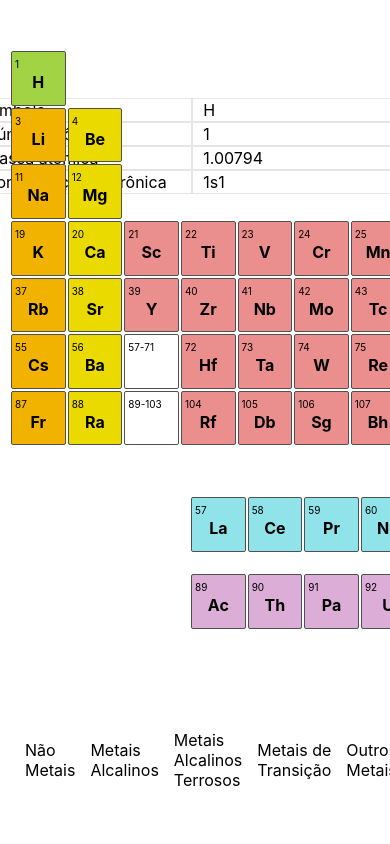
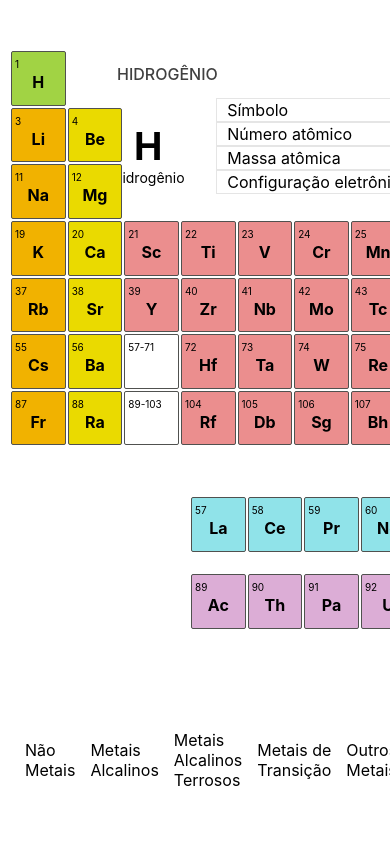
Before and after one commit to jonorex/trabalho-quimica, a Next.js app: page / in a window 390 px wide. Shown: the top 844 px of the page. Built offline with nearby package versions, Linux system fonts and the light colour scheme.

Commit message:
first commit

```diff
--- a/components/BoxElemento.js
+++ b/components/BoxElemento.js
@@ -11,7 +11,7 @@ const BoxElemento = (props) => {
 
 
     return (
-        <div style={{position:"absolute", left:"34.5%", transform: "translateX(-50%)", width:"546px", height:"180px"}}>
+        <div className="boxElemento" style={{position:"absolute", left:"34.5%", transform: "translateX(-50%)", width:"546px", height:"180px"}}>
         <div >
             <div style={{backgroundColor: color, filter: "contrast(50%)", height:"48px", alignItems:"center", display:'flex'}}>
             <h3 style={{marginLeft:"10px", fontWeight:"500", textTransform:"uppercase", fontSize:"16px"}}>{element.nome}</h3>
--- a/styles/globals.css
+++ b/styles/globals.css
@@ -33,6 +33,8 @@ a {
   max-width: 1152px;
   margin: 50px auto;
 }
+
+
 
 .element{
   justify-content: center;
@@ -118,3 +120,161 @@ td{
     overflow: scroll;
   }
 }
+
+@media only screen and (max-width: 1150px){
+  .boxElemento{
+    left: 38%  !important;
+    transform: translateX(-50%) !important;
+  }
+@media only screen and (max-width: 1045px){
+  .boxElemento{
+    left: 40%  !important;
+    transform: translateX(-50%) !important;
+  }
+}
+@media only screen and (max-width: 1000px){
+  .boxElemento{
+    left: 42%  !important;
+    transform: translateX(-50%) !important;
+  }
+}
+@media only screen and (max-width: 948px){
+  .boxElemento{
+    left: 44%  !important;
+    transform: translateX(-50%) !important;
+  }
+}
+@media only screen and (max-width: 905px){
+  .boxElemento{
+    left: 46%  !important;
+    transform: translateX(-50%) !important;
+  }
+}
+@media only screen and (max-width: 862px){
+  .boxElemento{
+    left: 48%  !important;
+    transform: translateX(-50%) !important;
+  }
+}
+@media only screen and (max-width: 833px){
+  .boxElemento{
+    left: 50%  !important;
+    transform: translateX(-50%) !important;
+  }
+}
+@media only screen and (max-width: 833px){
+  .boxElemento{
+    left: 52%  !important;
+    transform: translateX(-50%) !important;
+  }
+}
+@media only screen and (max-width: 786px){
+  .boxElemento{
+    left: 54%  !important;
+    transform: translateX(-50%) !important;
+  }
+}
+@media only screen and (max-width: 760px){
+  .boxElemento{
+    left: 56%  !important;
+    transform: translateX(-50%) !important;
+  }
+}
+@media only screen and (max-width: 735px){
+  .boxElemento{
+    left: 58%  !important;
+    transform: translateX(-50%) !important;
+  }
+}
+@media only screen and (max-width: 710px){
+  .boxElemento{
+    left: 60%  !important;
+    transform: translateX(-50%) !important;
+  }
+}
+@media only screen and (max-width: 687px){
+  .boxElemento{
+    left: 62%  !important;
+    transform: translateX(-50%) !important;
+  }
+}
+@media only screen and (max-width: 666px){
+  .boxElemento{
+    left: 64%  !important;
+    transform: translateX(-50%) !important;
+  }
+}
+@media only screen and (max-width: 646px){
+  .boxElemento{
+    left: 66%  !important;
+    transform: translateX(-50%) !important;
+  }
+}
+@media only screen and (max-width: 628px){
+  .boxElemento{
+    left: 68%  !important;
+    transform: translateX(-50%) !important;
+  }
+}
+@media only screen and (max-width: 611px){
+  .boxElemento{
+    left: 70%  !important;
+    transform: translateX(-50%) !important;
+  }
+}
+@media only screen and (max-width: 595px){
+  .boxElemento{
+    left: 72%  !important;
+    transform: translateX(-50%) !important;
+  }
+}
+@media only screen and (max-width: 595px){
+  .boxElemento{
+    left: 74%  !important;
+    transform: translateX(-50%) !important;
+  }
+}
+@media only screen and (max-width: 566px){
+  .boxElemento{
+    left: 78%  !important;
+    transform: translateX(-50%) !important;
+  }
+}
+@media only screen and (max-width: 549px){
+  .boxElemento{
+    left: 82%  !important;
+    transform: translateX(-50%) !important;
+  }
+}
+@media only screen and (max-width: 519px){
+  .boxElemento{
+    left: 86%  !important;
+    transform: translateX(-50%) !important;
+  }
+}
+@media only screen and (max-width: 500px){
+  .boxElemento{
+    left: 90%  !important;
+    transform: translateX(-50%) !important;
+  }
+}
+@media only screen and (max-width: 479px){
+  .boxElemento{
+    left: 94%  !important;
+    transform: translateX(-50%) !important;
+  }
+}
+@media only screen and (max-width: 460px){
+  .boxElemento{
+    left: 98%  !important;
+    transform: translateX(-50%) !important;
+  }
+}
+@media only screen and (max-width: 411px){
+  .boxElemento{
+    left: 100%  !important;
+    transform: translateX(-50%) !important;
+  }
+}
+
+}
```
